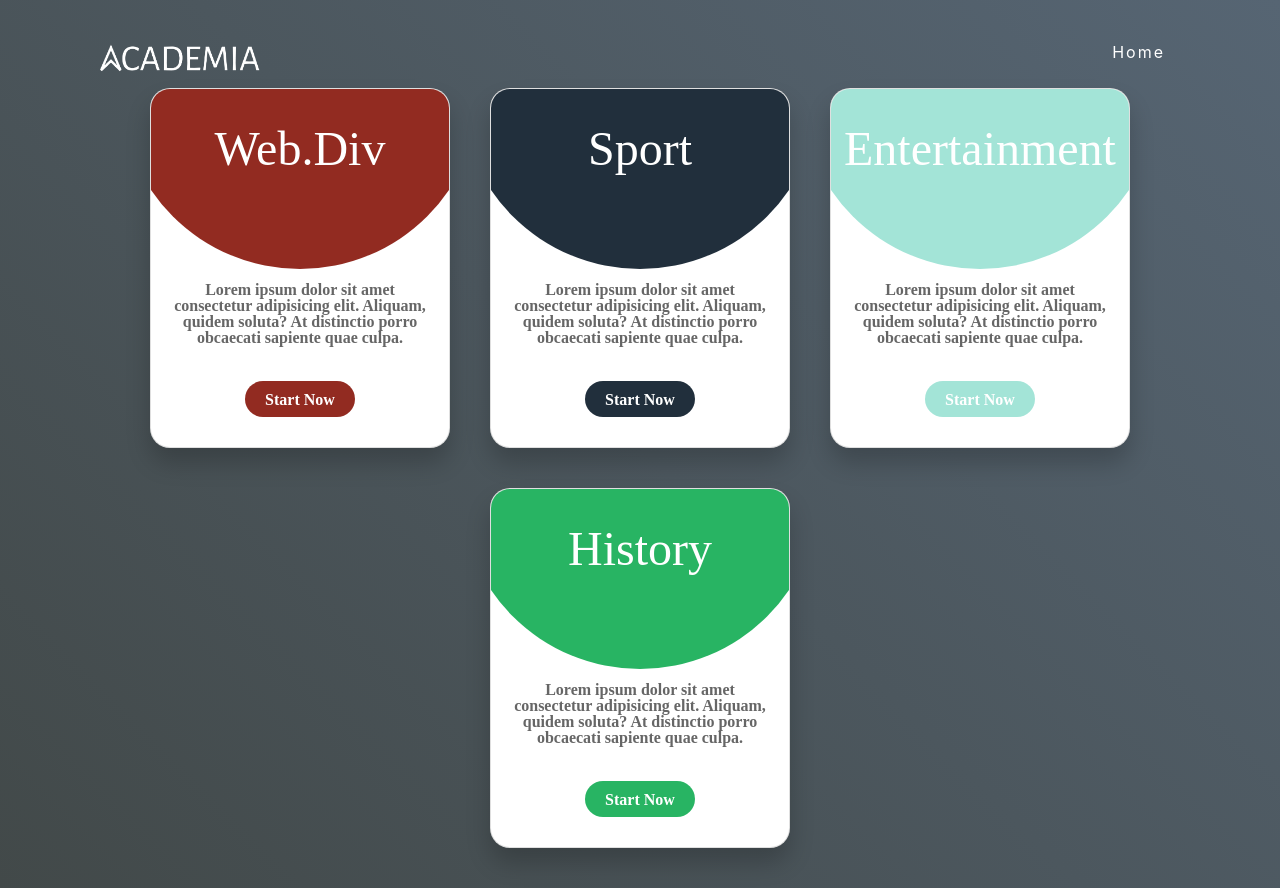
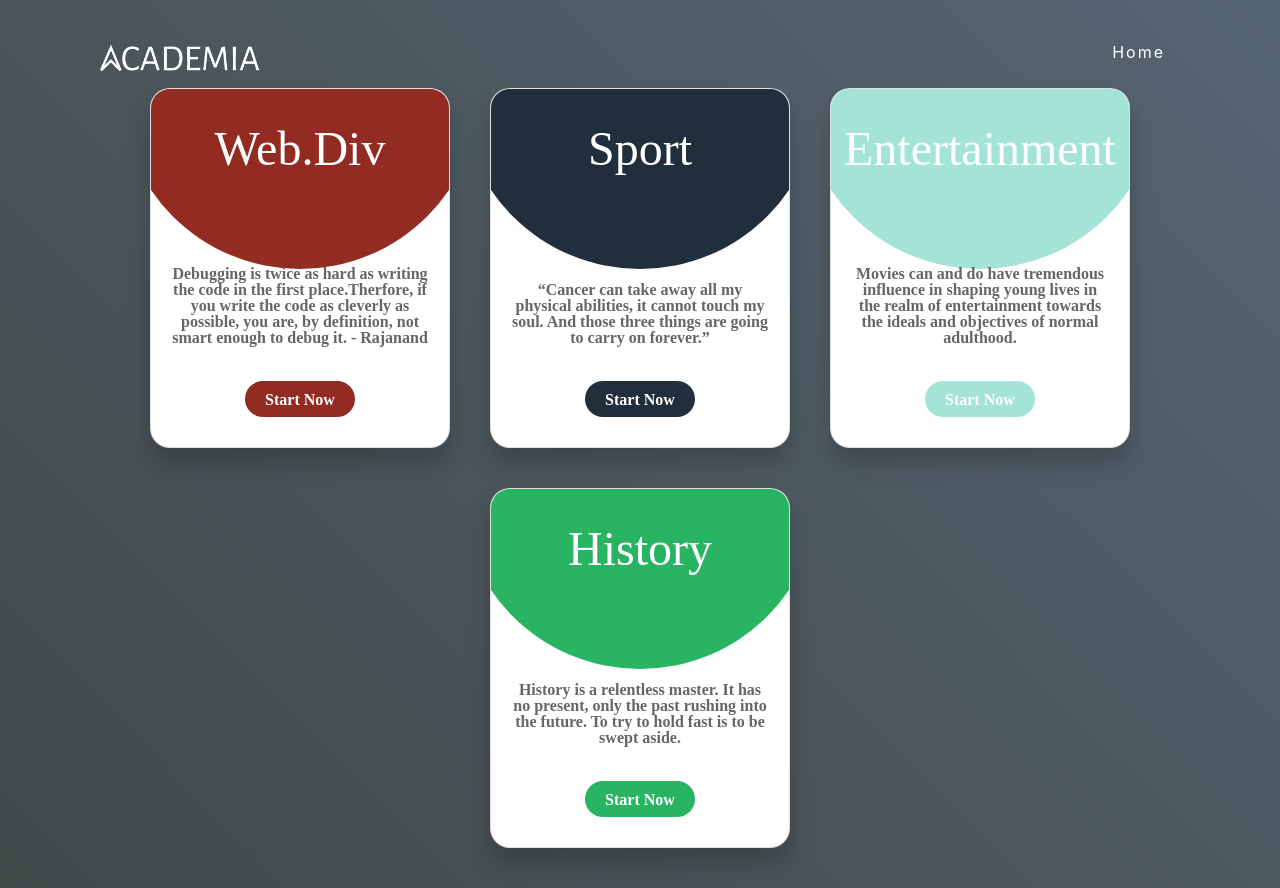
Before and after one commit to degospel/quiz, a Vue app: page /select in a window 1280 px wide. Built offline with nearby package versions, Linux system fonts and the light colour scheme.

Commit message:
added text

```diff
--- a/src/components/Pages/select.vue
+++ b/src/components/Pages/select.vue
@@ -15,9 +15,7 @@
                     <h2>Web.Div</h2>
             </div>
         <div class="content">
-            <p>Lorem ipsum dolor sit amet consectetur adipisicing elit.
-                Aliquam, quidem soluta? At distinctio porro obcaecati
-                sapiente quae culpa.
+            <p>Debugging is twice as hard as writing the code in the first place.Therfore, if you write the code as cleverly as possible, you are, by definition, not smart enough to debug it. - Rajanand
             </p>
             <a><router-link to="/quis" class="bn">Start Now</router-link></a>
         </div>
@@ -27,9 +25,7 @@
                 <h2>Sport</h2>
             </div>
             <div class="content">
-                <p>Lorem ipsum dolor sit amet consectetur adipisicing elit.
-                    Aliquam, quidem soluta? At distinctio porro obcaecati
-                    sapiente quae culpa.
+                <p> “Cancer can take away all my physical abilities, it cannot touch my soul. And those three things are going to carry on forever.”
                 </p>
                 <a><router-link to="/sport" class="bn">Start Now</router-link></a>
             </div>
@@ -39,9 +35,7 @@
                 <h2>Entertainment</h2>
             </div>
             <div class="content">
-                <p>Lorem ipsum dolor sit amet consectetur adipisicing elit.
-                    Aliquam, quidem soluta? At distinctio porro obcaecati
-                    sapiente quae culpa.
+                <p>Movies can and do have tremendous influence in shaping young lives in the realm of entertainment towards the ideals and objectives of normal adulthood.
                 </p>
                 <a><router-link to="/entertainment" class="bn">Start Now</router-link></a>
             </div>
@@ -51,9 +45,7 @@
                 <h2>History</h2>
             </div>
             <div class="content">
-                <p>Lorem ipsum dolor sit amet consectetur adipisicing elit.
-                    Aliquam, quidem soluta? At distinctio porro obcaecati
-                    sapiente quae culpa.
+                <p>History is a relentless master. It has no present, only the past rushing into the future. To try to hold fast is to be swept aside.
                 </p>
                 <a><router-link to="/history" class="bn">Start Now</router-link></a>
             </div>
```
Also changed, not shown: 7 other files (tests, documents, lock files or other folders).
